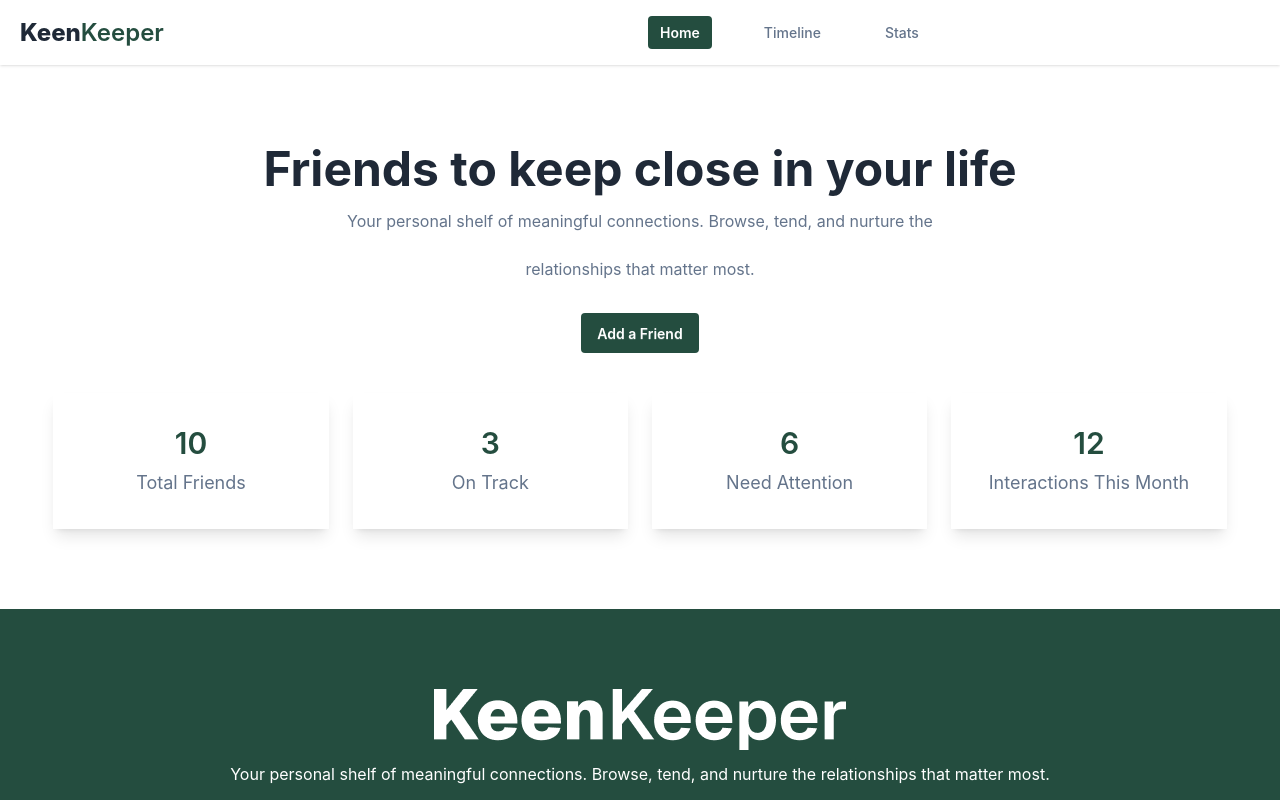
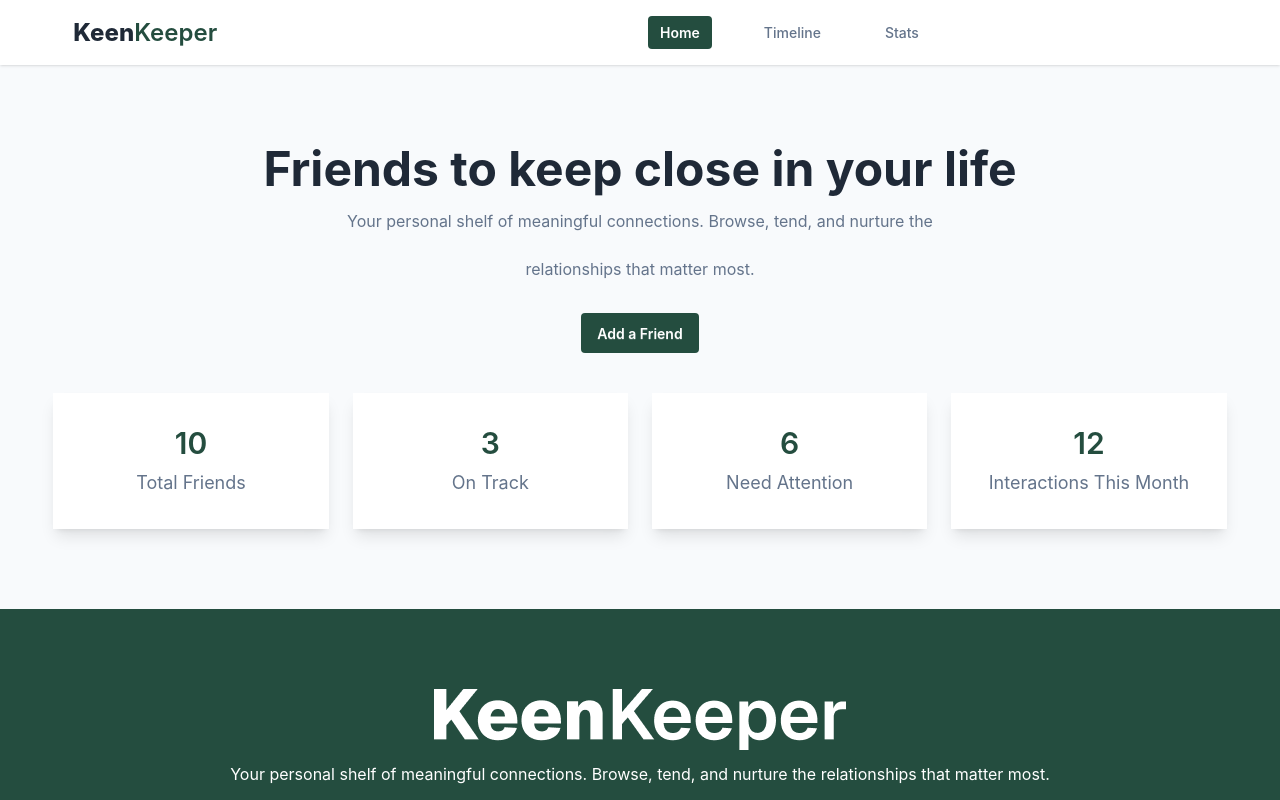
Before and after one commit to tfshorifulislam/keen-keeper, a React (Vite) app: page / in a window 1280 px wide. Shown: the top 800 px of the page. Built offline with nearby package versions, Linux system fonts and the light colour scheme.

Commit message:
Navbar size update

```diff
--- a/src/components/NavBar/NavBar.jsx
+++ b/src/components/NavBar/NavBar.jsx
@@ -5,8 +5,9 @@ import { NavLink } from 'react-router';
 const NavBar = () => {
 
     return (
-        <div className="navbar bg-base-100 shadow-sm">
-            <div className="navbar-start">
+        <div className='bg-white shadow-sm'>
+            <div className="navbar  mx-auto w-11/12">
+                <div className="navbar-start ">
                     <div className="dropdown">
                         <div tabIndex={0} role="button" className="btn btn-ghost lg:hidden">
                             <svg xmlns="http://www.w3.org/2000/svg" className="h-5 w-5" fill="none" viewBox="0 0 24 24" stroke="currentColor"> <path strokeLinecap="round" strokeLinejoin="round" strokeWidth="2" d="M4 6h16M4 12h8m-8 6h16" /> </svg>
@@ -57,6 +58,7 @@ const NavBar = () => {
                 </div>
 
             </div>
+        </div>
     );
 };
 
--- a/src/layout/layout.jsx
+++ b/src/layout/layout.jsx
@@ -5,7 +5,7 @@ import Footer from '../components/Footer/Footer';
 
 const layout = () => {
     return (
-        <div className='max-w-480 mx-auto'>
+        <div className='max-w-480 mx-auto bg-[#F8FAFC]'>
             <NavBar />
             <Outlet />
             <Footer />
```
Lines whose indentation alone changed are shown as unchanged.
